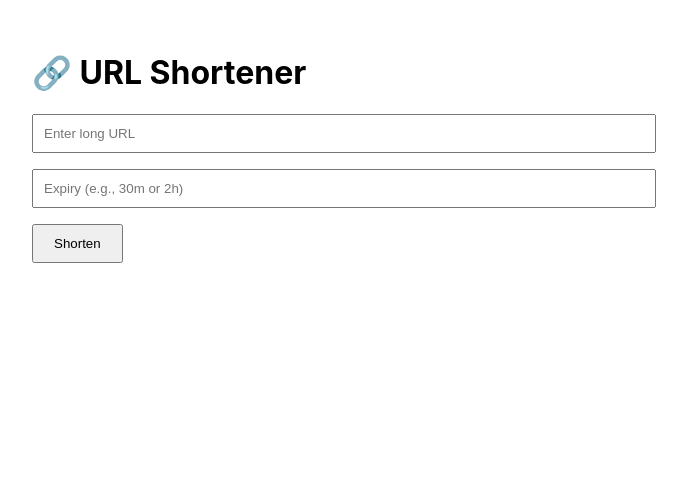
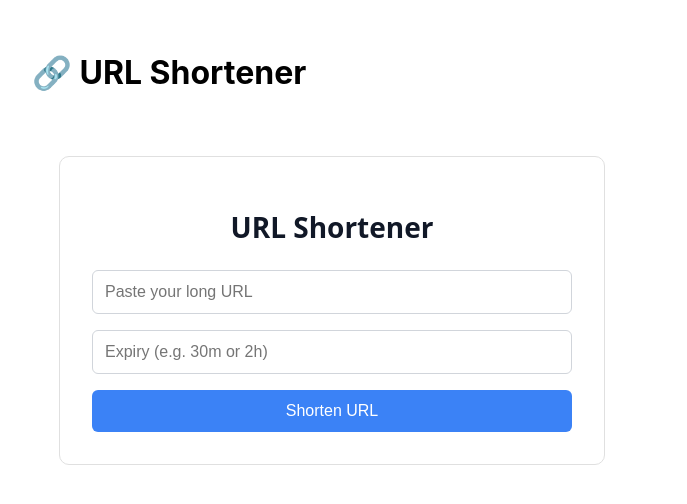
Before and after one commit to RaoulBock/URL-SHORTENER-CLIENT, a React (Create React App) app: page / in a window 1280 px wide. Shown: the top 504 px of the page, without its empty margins (308-995 px from the left). Built offline with nearby package versions, Linux system fonts and the light colour scheme.

Commit message:
meta changes

```diff
--- a/public/index.html
+++ b/public/index.html
@@ -24,7 +24,7 @@
       work correctly both with client-side routing and a non-root public URL.
       Learn how to configure a non-root public URL by running `npm run build`.
     -->
-    <title>React App</title>
+    <title>🔗 URL Shortener</title>
   </head>
   <body>
     <noscript>You need to enable JavaScript to run this app.</noscript>
--- a/src/ShortenForm.js
+++ b/src/ShortenForm.js
@@ -4,7 +4,7 @@ import { toast } from "react-toastify";
 
 function ShortenForm() {
   const [longUrl, setLongUrl] = useState("");
-  const [expiry, setExpiry] = useState(""); // in minutes or hours
+  const [expiry, setExpiry] = useState("");
   const [shortUrl, setShortUrl] = useState("");
 
   const handleSubmit = async (e) => {
@@ -16,10 +16,13 @@ function ShortenForm() {
     }
 
     try {
-      const response = await axios.post("https://url-shortener-api-vzd3.onrender.com/shorten", {
+      const response = await axios.post(
+        "https://url-shortener-api-vzd3.onrender.com/shorten",
+        {
           originalUrl: longUrl,
-        expiry, // optional
-      });
+          expiry,
+        }
+      );
 
       setShortUrl(response.data.shortUrl);
       toast.success("Short URL created!");
@@ -30,35 +33,98 @@ function ShortenForm() {
   };
 
   return (
-    <form onSubmit={handleSubmit}>
+    <div style={styles.wrapper}>
+      <h1 style={styles.title}>URL Shortener</h1>
+      <form onSubmit={handleSubmit} style={styles.form}>
         <input
           type="url"
-        placeholder="Enter long URL"
+          placeholder="Paste your long URL"
           value={longUrl}
           onChange={(e) => setLongUrl(e.target.value)}
-        style={{ width: "100%", padding: "10px", marginBottom: "1rem" }}
+          style={styles.input}
         />
         <input
           type="text"
-        placeholder="Expiry (e.g., 30m or 2h)"
+          placeholder="Expiry (e.g. 30m or 2h)"
           value={expiry}
           onChange={(e) => setExpiry(e.target.value)}
-        style={{ width: "100%", padding: "10px", marginBottom: "1rem" }}
+          style={styles.input}
         />
-      <button type="submit" style={{ padding: "10px 20px" }}>
-        Shorten
+        <button type="submit" style={styles.button}>
+          Shorten URL
         </button>
+      </form>
 
       {shortUrl && (
-        <div style={{ marginTop: "1rem" }}>
-          <p>Short URL:</p>
-          <a href={shortUrl} target="_blank" rel="noopener noreferrer">
+        <div style={styles.result}>
+          <span style={styles.resultLabel}>Shortened URL:</span>
+          <a
+            href={shortUrl}
+            target="_blank"
+            rel="noopener noreferrer"
+            style={styles.shortUrl}
+          >
             {shortUrl}
           </a>
         </div>
       )}
-    </form>
+    </div>
   );
 }
 
+const styles = {
+  wrapper: {
+    maxWidth: "480px",
+    margin: "4rem auto",
+    padding: "2rem",
+    backgroundColor: "#ffffff",
+    border: "1px solid #e0e0e0",
+    borderRadius: "10px",
+    fontFamily: "system-ui, sans-serif",
+  },
+  title: {
+    fontSize: "1.75rem",
+    marginBottom: "1.5rem",
+    textAlign: "center",
+    color: "#111827",
+  },
+  form: {
+    display: "flex",
+    flexDirection: "column",
+    gap: "1rem",
+  },
+  input: {
+    padding: "12px",
+    fontSize: "16px",
+    borderRadius: "6px",
+    border: "1px solid #d1d5db",
+    outline: "none",
+  },
+  button: {
+    padding: "12px",
+    fontSize: "16px",
+    backgroundColor: "#3b82f6", // modern blue
+    color: "#ffffff",
+    border: "none",
+    borderRadius: "6px",
+    cursor: "pointer",
+  },
+  result: {
+    marginTop: "2rem",
+    textAlign: "center",
+    wordBreak: "break-all",
+  },
+  resultLabel: {
+    display: "block",
+    fontWeight: "600",
+    marginBottom: "0.5rem",
+    color: "#374151",
+  },
+  shortUrl: {
+    fontSize: "16px",
+    color: "#2563eb",
+    textDecoration: "none",
+  },
+};
+
 export default ShortenForm;
```
Also changed, not shown: src/App.css (deleted, +0 -38 lines). Lines whose indentation alone changed are shown as unchanged.
